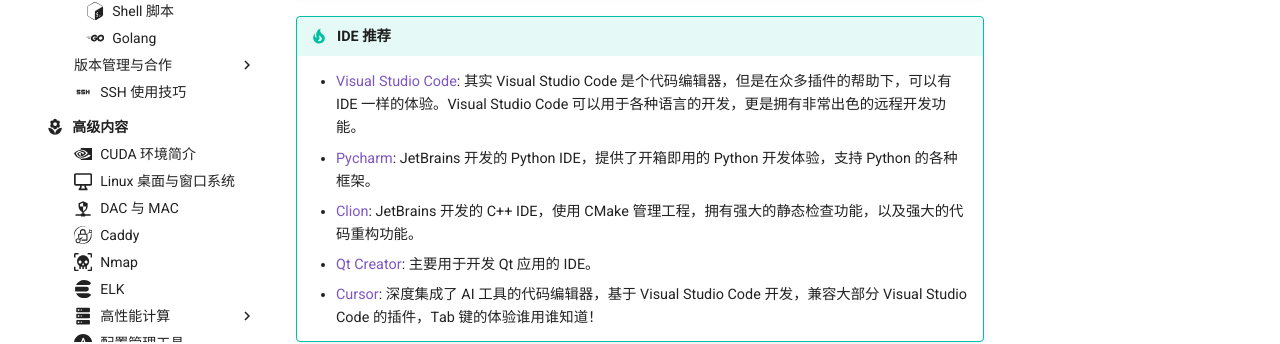
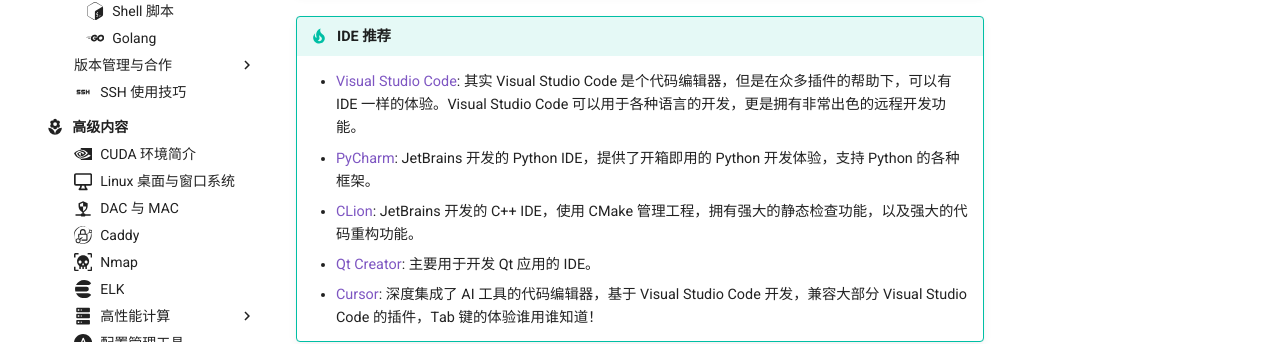
Before and after one commit to ustclug/Linux201-docs, an MkDocs documentation site: the page built from docs/dev/language/index.md, in a window 1280 px wide and 1026 px high. Shown: the part 595-939 px from the top of the window. Built offline with MkDocs 1.6.1 and Material for MkDocs 9.7.7, drawn with Linux system fonts in a browser that asks for light colours; comment, search, counter and statistics services are not loaded.

```diff
--- a/docs/dev/language/index.md
+++ b/docs/dev/language/index.md
@@ -27,7 +27,7 @@ icon: material/xml
 !!! tip "IDE 推荐"
 
     - [Visual Studio Code](https://code.visualstudio.com/): 其实 Visual Studio Code 是个代码编辑器，但是在众多插件的帮助下，可以有 IDE 一样的体验。Visual Studio Code 可以用于各种语言的开发，更是拥有非常出色的远程开发功能。
-    - [Pycharm](https://www.jetbrains.com/pycharm/): JetBrains 开发的 Python IDE，提供了开箱即用的 Python 开发体验，支持 Python 的各种框架。
-    - [Clion](https://www.jetbrains.com/clion/): JetBrains 开发的 C++ IDE，使用 CMake 管理工程，拥有强大的静态检查功能，以及强大的代码重构功能。
+    - [PyCharm](https://www.jetbrains.com/pycharm/): JetBrains 开发的 Python IDE，提供了开箱即用的 Python 开发体验，支持 Python 的各种框架。
+    - [CLion](https://www.jetbrains.com/clion/): JetBrains 开发的 C++ IDE，使用 CMake 管理工程，拥有强大的静态检查功能，以及强大的代码重构功能。
     - [Qt Creator](https://www.qt.io/zh-cn/product/development-tools): 主要用于开发 Qt 应用的 IDE。
     - [Cursor](https://www.cursor.com/): 深度集成了 AI 工具的代码编辑器，基于 Visual Studio Code 开发，兼容大部分 Visual Studio Code 的插件，Tab 键的体验谁用谁知道！
```
Also changed, not shown: docs/dev/vcs/index.md (added, +7 -0 lines).
